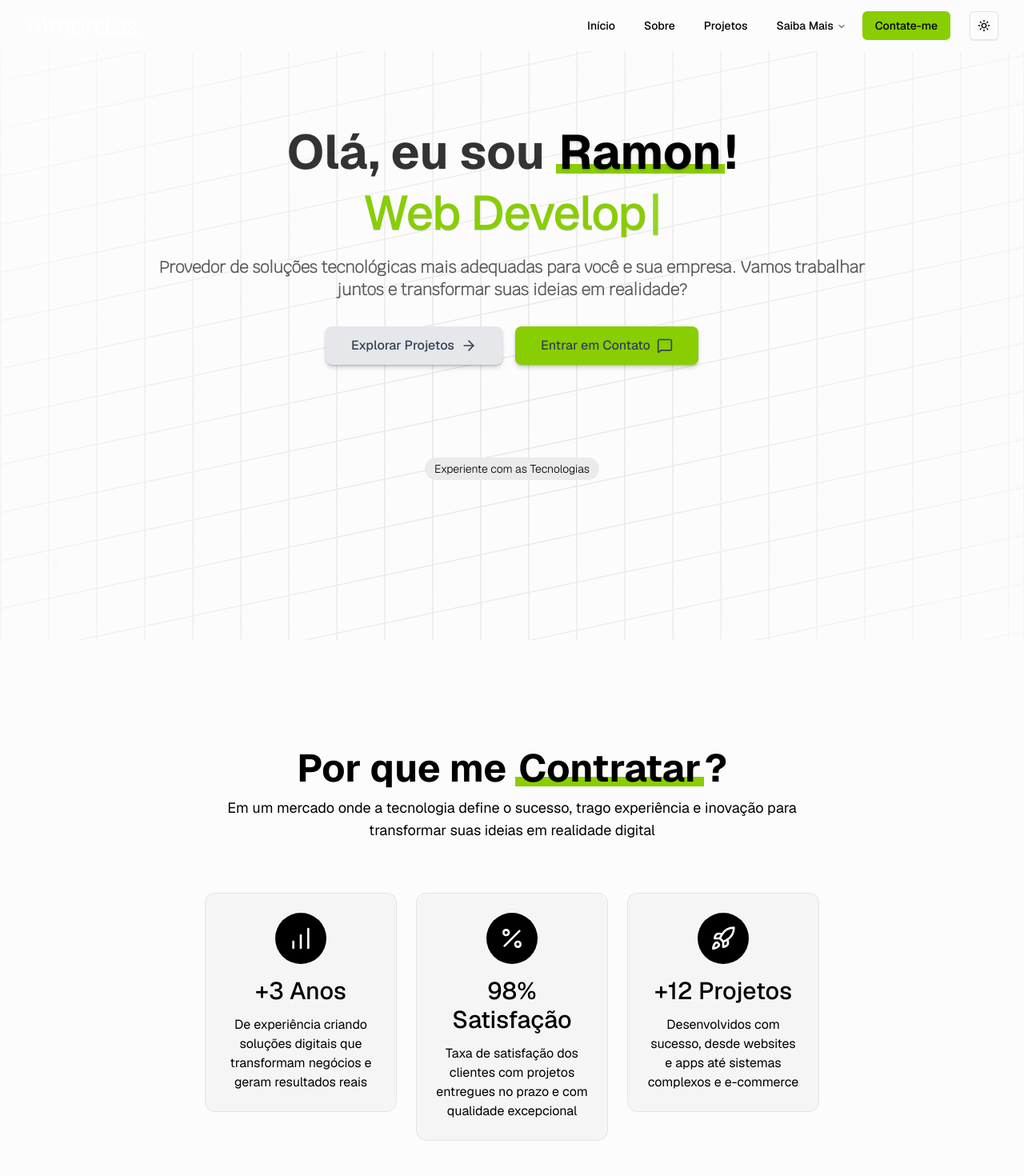
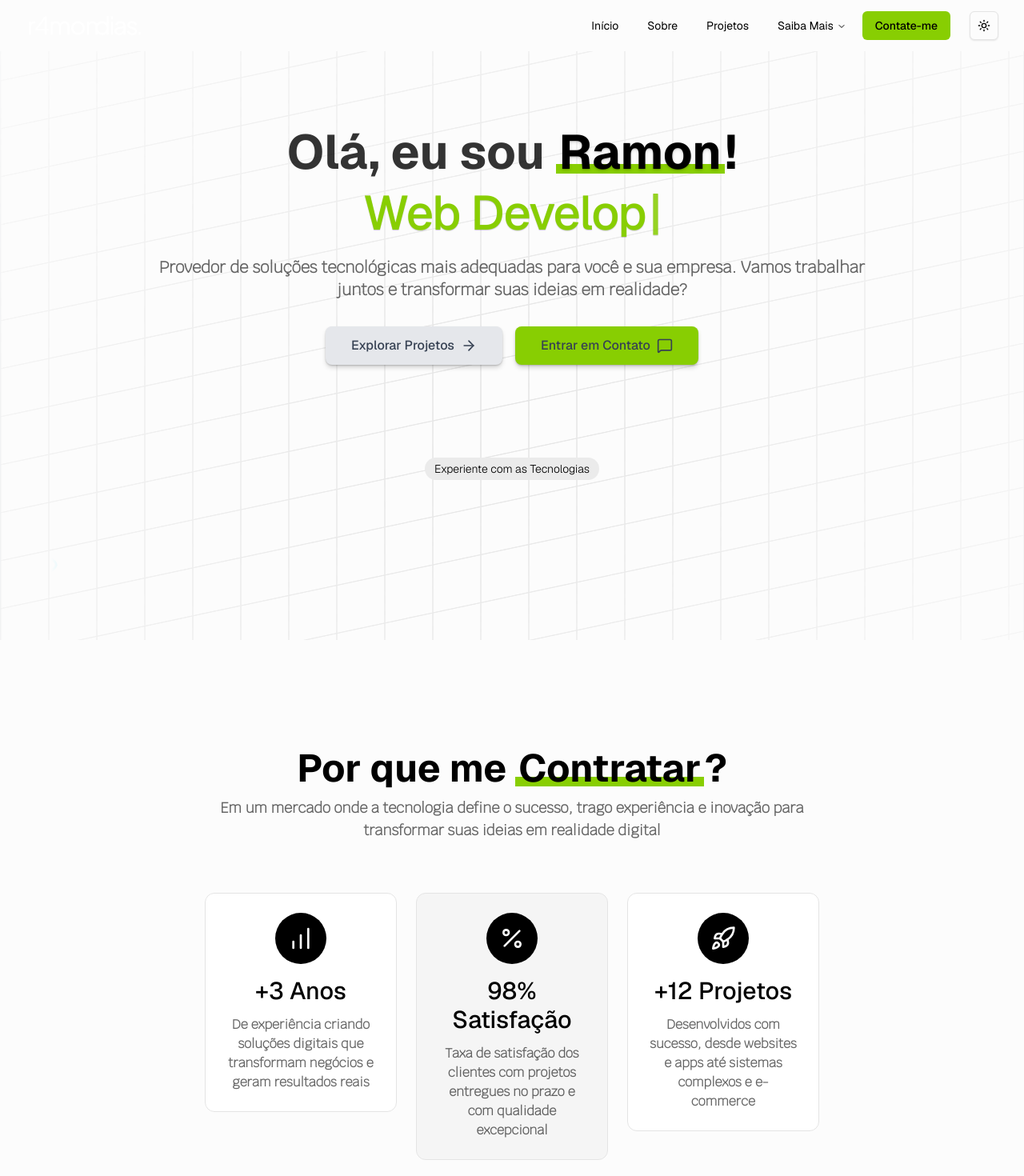
Before and after one commit to r4monn/portfolio, a Next.js app: page / in a window 1280 px wide. Shown: the top 1470 px of the page at 80% size. Built offline with nearby package versions, Linux system fonts and the light colour scheme; some icons are missing.

Commit message:
some minor fixes

```diff
--- a/app/globals.css
+++ b/app/globals.css
@@ -173,6 +173,13 @@
     @apply bg-background text-foreground;
   }
 
+  p {
+    font-family: "Krub", sans-serif;
+    font-weight: bold;
+    color: var(--foreground);
+    opacity: 0.6;
+  }
+
   .krub {
     font-family: "Krub", sans-serif;
     font-style: normal;
--- a/components/Header.tsx
+++ b/components/Header.tsx
@@ -56,19 +56,15 @@ export default function Header() {
                         <NavigationMenu className="text-foreground">
                             <NavigationMenuList className="mr-6">
                                 <NavigationMenuItem>
-                                    <Link href="/">
-                                        <NavigationMenuLink className={cn(navigationMenuTriggerStyle())}>
-                                            Início
-                                        </NavigationMenuLink>
-                                    </Link>
+                                    <NavigationMenuLink href="/" className={cn(navigationMenuTriggerStyle())}>
+                                        Início
+                                    </NavigationMenuLink>
                                 </NavigationMenuItem>
 
                                 <NavigationMenuItem>
-                                    <Link href="/about" onClick={async () => { await new Promise((resolve) => setTimeout(resolve, 200)); scrollToSection('about') }}>
-                                        <NavigationMenuLink className={cn(navigationMenuTriggerStyle())}>
-                                            Sobre
-                                        </NavigationMenuLink>
-                                    </Link>
+                                    <NavigationMenuLink href="/about" onClick={async () => { await new Promise((resolve) => setTimeout(resolve, 200)); scrollToSection('about') }} className={cn(navigationMenuTriggerStyle())}>
+                                        Sobre
+                                    </NavigationMenuLink>
                                 </NavigationMenuItem>
 
                                 <NavigationMenuItem>
@@ -105,7 +101,7 @@ export default function Header() {
                                 </NavigationMenuItem>
 
                                 <NavigationMenuItem>
-                                    <Button onClick={() => scrollToSection('contact')} className={cn("px-4 py-2 transition-color bg-[#88CE02] text-black rounded-md hover:bg-[#bdff43]")}>
+                                    <Button onClick={() => scrollToSection('contact')} className={cn("px-4 py-2 transition-color bg-[#88CE02]  text-black rounded-md hover:bg-[#bdff43]")}>
                                         Contate-me
                                     </Button>
                                 </NavigationMenuItem>
--- a/components/Hero.tsx
+++ b/components/Hero.tsx
@@ -38,7 +38,7 @@ export default function Hero() {
                 />
 
                 <p
-                    className="krub font-bold text-foreground/65 mt-4 sm:mt-6 text-lg md:text-xl"
+                    className="mt-4 sm:mt-6 text-lg md:text-xl"
                 >
                     Provedor de soluções tecnológicas mais adequadas para você e sua
                     empresa. Vamos trabalhar juntos e transformar suas ideias em
--- a/components/MagicBento.tsx
+++ b/components/MagicBento.tsx
@@ -601,10 +601,6 @@ const MagicBento: React.FC<BentoProps> = ({
             opacity: 1;
           }
 
-          .card--border-glow:hover {
-            box-shadow: 0 4px 20px rgba(46, 24, 78, 0.4), 0 0 30px rgba(${glowColor}, 0.2);
-          }
-
           .particle::before {
             content: '';
             position: absolute;
--- a/components/WhyHire.tsx
+++ b/components/WhyHire.tsx
@@ -24,7 +24,7 @@ export default function WhyHire() {
 
       <div className="grid grid-cols-1 md:grid-cols-2 lg:grid-cols-3 gap-6 mb-28">
         <Tilt tiltMaxAngleX={10} tiltMaxAngleY={10} glareEnable={true} glareMaxOpacity={0.5} glarePosition="all" glareBorderRadius="12px">
-          <div className="bg-secondary/40 dark:bg-background p-6 rounded-xl border text-center group not-dark:hover:bg-foreground hover:text-background transition-all">
+          <div className="bg-card p-6 rounded-xl border text-center group not-dark:hover:bg-foreground hover:text-background transition-all">
             <div className="w-16 h-16 rounded-full bg-foreground text-background flex items-center justify-center mx-auto mb-4 not-dark:group-hover:bg-background not-dark:group-hover:text-foreground">
               <BarChart className="w-8 h-8" />
             </div>
@@ -46,7 +46,7 @@ export default function WhyHire() {
         </Tilt>
 
         <Tilt tiltMaxAngleX={10} tiltMaxAngleY={10} glareEnable={true} glareMaxOpacity={0.5} glarePosition="all" glareBorderRadius="12px">
-          <div className="bg-secondary/40 dark:bg-background p-6 rounded-xl border text-center group hover:bg-foreground hover:text-background transition-all">
+          <div className="bg-secondary/40 dark:bg-card p-6 rounded-xl border text-center group hover:bg-foreground hover:text-background transition-all">
             <div className="w-16 h-16 rounded-full bg-foreground text-background flex items-center justify-center mx-auto mb-4 not-dark:group-hover:bg-background not-dark:group-hover:text-foreground">
               <Percent className="w-8 h-8" />
             </div>
@@ -67,7 +67,7 @@ export default function WhyHire() {
         </Tilt>
 
         <Tilt tiltMaxAngleX={10} tiltMaxAngleY={10} glareEnable={true} glareMaxOpacity={0.5} glarePosition="all" glareBorderRadius="12px">
-          <div className="bg-secondary/40 dark:bg-background p-6 rounded-xl border text-center group hover:bg-foreground hover:text-background transition-all">
+          <div className="bg-card p-6 rounded-xl border text-center group hover:bg-foreground hover:text-background transition-all">
             <div className="w-16 h-16 rounded-full bg-foreground text-background flex items-center justify-center mx-auto mb-4 not-dark:group-hover:bg-background not-dark:group-hover:text-foreground">
               <Rocket className="w-8 h-8" />
             </div>
--- a/components/ui/navigation-menu.tsx
+++ b/components/ui/navigation-menu.tsx
@@ -59,7 +59,7 @@ function NavigationMenuItem({
 }
 
 const navigationMenuTriggerStyle = cva(
-  "group inline-flex h-9 w-max items-center justify-center rounded-md bg-background px-4 py-2 text-sm font-medium hover:bg-foreground hover:text-background focus:bg-accent focus:text-accent-foreground disabled:pointer-events-none disabled:opacity-50 data-[state=open]:hover:bg-accent data-[state=open]:text-accent-foreground data-[state=open]:focus:bg-accent data-[state=open]:bg-accent/50 focus-visible:ring-ring/50 outline-none transition-[color,box-shadow] focus-visible:ring-[3px] focus-visible:outline-1"
+  "group inline-flex h-9 w-max items-center justify-center rounded-md bg-background px-4 py-2 text-sm font-normal hover:bg-foreground hover:text-background focus:bg-accent focus:text-accent-foreground disabled:pointer-events-none disabled:opacity-50 data-[state=open]:hover:bg-accent data-[state=open]:text-accent-foreground data-[state=open]:focus:bg-accent data-[state=open]:bg-accent/50 focus-visible:ring-ring/50 outline-none transition-[color,box-shadow] focus-visible:ring-[3px] focus-visible:outline-1"
 )
 
 function NavigationMenuTrigger({
```
